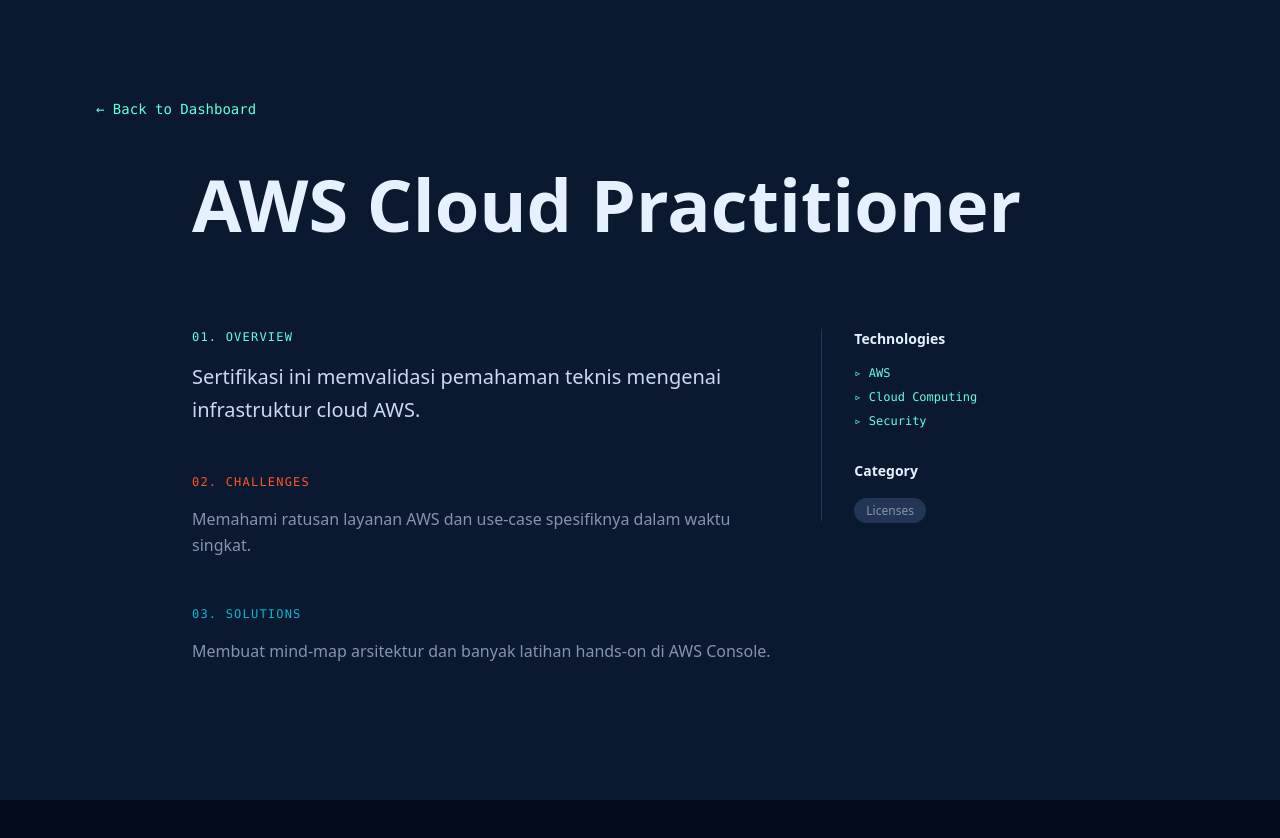
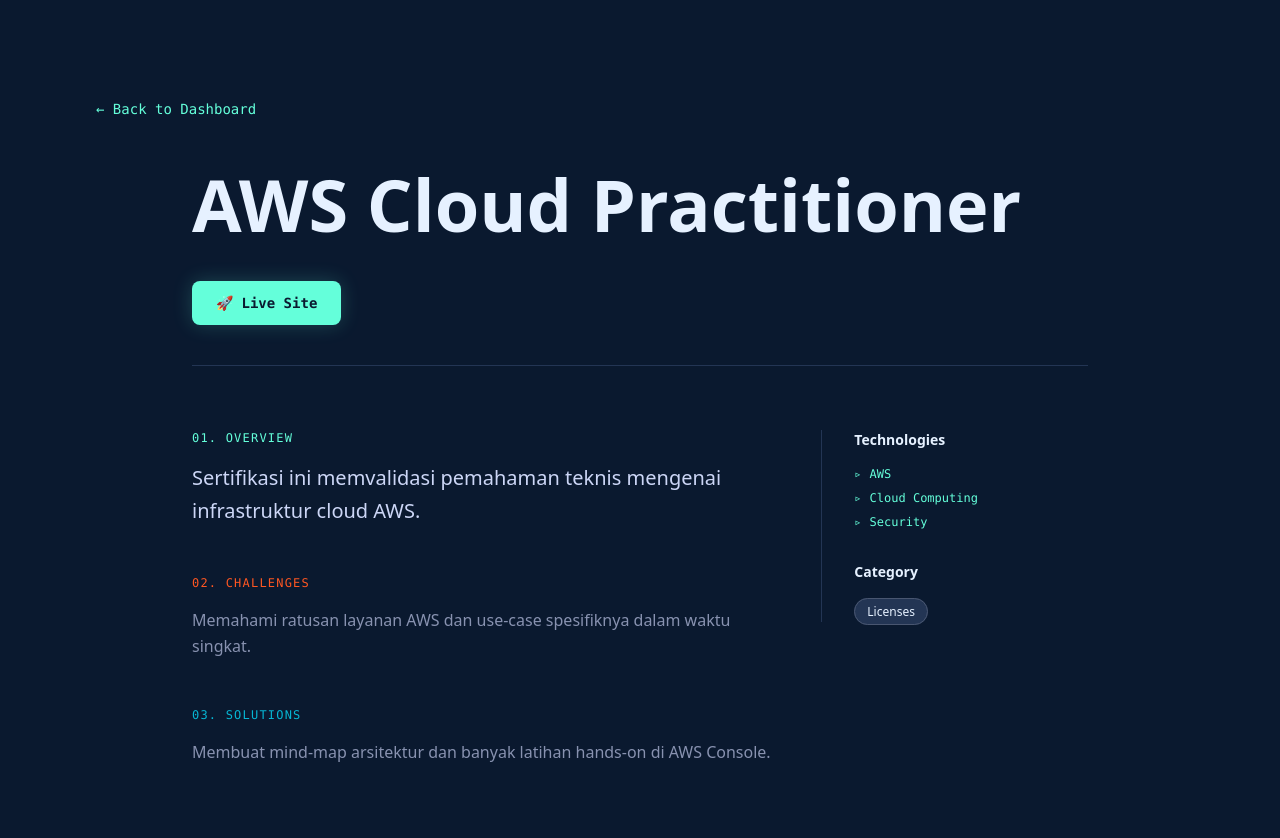
Before and after one commit to LindungiLw/my-profile-portofolio, a Next.js app: page /projects/aws-cloud-practitioner in a window 1280 px wide. Shown: the top 838 px of the page. Before the commit the page ends 800 px from the top, so only its background shows below. Built offline with nearby package versions, Linux system fonts and the light colour scheme.

Commit message:
add data in projects

```diff
--- a/app/projects/[slug]/page.tsx
+++ b/app/projects/[slug]/page.tsx
@@ -4,7 +4,7 @@
 import { notFound } from "next/navigation";
 import { projects } from "@/data/projects";
 
-// Tambahkan "async" di sini juga
+// Tambahkan "async" di sini untuk Next.js 15
 export default async function CaseStudyPage({
   params,
 }: {
@@ -25,12 +25,107 @@
         ← Back to Dashboard
       </Link>
 
-      <div className="max-w-4xl mx-auto">
-        <h1 className="text-4xl md:text-7xl font-bold text-[#E6F1FF] mb-10 leading-tight">
+      <div className="max-w-4xl mx-auto animate-fade-in">
+        {/* ================= HEADER: JUDUL PROYEK ================= */}
+        <h1 className="text-4xl md:text-7xl font-bold text-[#E6F1FF] mb-8 leading-tight">
           {p.title}
         </h1>
 
-        <div className="grid grid-cols-1 md:grid-cols-3 gap-12 mt-20">
+        {/* ================= AREA TOMBOL (FIGMA LINK, GITHUB, LIVE) ================= */}
+        <div className="flex flex-wrap gap-4 mb-16 border-b border-[#233554] pb-10">
+          {/* 1. TOMBOL GITHUB (Hanya muncul jika ada link GitHub yang valid) */}
+          {p.github && p.github !== "#" && (
+            <a
+              href={p.github}
+              target="_blank"
+              rel="noreferrer"
+              className="flex items-center gap-2 text-[#E6F1FF] bg-[#112240] hover:bg-[#233554] border border-[#233554] px-6 py-3 rounded-lg font-mono text-sm transition-all shadow-lg hover:-translate-y-1"
+            >
+              <span>📂</span> Source Code
+            </a>
+          )}
+
+          {/* 2. TOMBOL FIGMA PROTOTYPE (Eksternal Link) */}
+          {(p as any).figma && (p as any).figma !== "#" && (
+            <a
+              href={(p as any).figma}
+              target="_blank"
+              rel="noreferrer"
+              className="flex items-center gap-2 text-[#E6F1FF] bg-[#2C2D33] hover:bg-[#1E1E24] border border-[#A259FF]/50 hover:border-[#A259FF] px-6 py-3 rounded-lg font-mono text-sm transition-all group shadow-[0_0_15px_rgba(162,89,255,0.1)] hover:shadow-[0_0_20px_rgba(162,89,255,0.3)] hover:-translate-y-1"
+            >
+              {/* SVG Logo Figma Asli */}
+              <svg
+                viewBox="0 0 38 57"
+                fill="none"
+                xmlns="http://www.w3.org/2000/svg"
+                className="w-4 h-4 group-hover:scale-110 transition-transform"
+              >
+                <path
+                  d="M19 28.5C24.2467 28.5 28.5 24.2467 28.5 19C28.5 13.7533 24.2467 9.5 19 9.5C13.7533 9.5 9.5 13.7533 9.5 19C9.5 24.2467 13.7533 28.5 19 28.5Z"
+                  fill="#1ABCFE"
+                />
+                <path
+                  d="M9.5 28.5C9.5 23.2533 13.7533 19 19 19H28.5V38H19C13.7533 38 9.5 33.7467 9.5 28.5Z"
+                  fill="#0ACF83"
+                />
+                <path
+                  d="M28.5 0H19C13.7533 0 9.5 4.25329 9.5 9.5C9.5 14.7467 13.7533 19 19 19H28.5V0Z"
+                  fill="#F24E1E"
+                />
+                <path
+                  d="M9.5 19C9.5 13.7533 13.7533 9.5 19 9.5V28.5C13.7533 28.5 9.5 24.2467 9.5 19Z"
+                  fill="#FF7262"
+                />
+                <path
+                  d="M19 57C13.7533 57 9.5 52.7467 9.5 47.5C9.5 42.2533 13.7533 38 19 38C24.2467 38 28.5 42.2533 28.5 47.5C28.5 52.7467 24.2467 57 19 57Z"
+                  fill="#A259FF"
+                />
+              </svg>
+              View in Figma
+            </a>
+          )}
+
+          {/* 3. TOMBOL LIVE DEMO/EXTERNAL */}
+          {p.external && p.external !== "#" && (
+            <a
+              href={p.external}
+              target="_blank"
+              rel="noreferrer"
+              className="flex items-center gap-2 text-[#0A192F] bg-[#64FFDA] hover:bg-[#64FFDA]/80 px-6 py-3 rounded-lg font-mono text-sm font-bold transition-all shadow-[0_0_20px_rgba(100,255,218,0.2)] hover:-translate-y-1"
+            >
+              <span>🚀</span> Live Site
+            </a>
+          )}
+        </div>
+
+        {/* ================= IFRAME: INTERACTIVE PROTOTYPE ================= */}
+        {/* Akan muncul secara otomatis jika kamu menaruh figmaEmbed di data projects.ts */}
+        {(p as any).figmaEmbed && (
+          <section className="mb-20 animate-fade-in-up">
+            <div className="flex items-center justify-between mb-6">
+              <h2 className="text-2xl md:text-3xl font-bold text-[#E6F1FF] flex items-center gap-3">
+                <span className="text-[#A259FF]"></span> Interactive Prototype
+              </h2>
+              <span className="text-xs font-mono text-[#8892B0] bg-[#112240] px-3 py-1 rounded-full border border-[#233554] shadow-sm">
+                Try it here
+              </span>
+            </div>
+
+            <div className="w-full bg-[#112240] rounded-2xl border border-[#233554] p-2 md:p-4 shadow-2xl">
+              <iframe
+                style={{ border: "none" }}
+                className="w-full h-[600px] md:h-[800px] rounded-xl bg-[#0A192F]"
+                src={(p as any).figmaEmbed}
+                allowFullScreen
+                loading="lazy"
+                title="Figma Interactive Prototype"
+              ></iframe>
+            </div>
+          </section>
+        )}
+
+        {/* ================= KONTEN UTAMA: PENJELASAN PROYEK ================= */}
+        <div className="grid grid-cols-1 md:grid-cols-3 gap-12">
           <div className="space-y-12 md:col-span-2">
             <section>
               <h2 className="text-[#64FFDA] font-mono text-xs mb-4 uppercase tracking-widest">
@@ -54,15 +149,19 @@
             </section>
           </div>
 
-          <aside className="border-l border-[#233554] pl-8 h-fit space-y-8">
+          {/* ================= SIDEBAR KANAN: TECH STACK & CATEGORY ================= */}
+          <aside className="border-l border-[#233554] pl-8 h-fit space-y-8 sticky top-8">
             <div>
               <h4 className="text-[#E6F1FF] font-bold text-sm mb-4">
                 Technologies
               </h4>
               <ul className="space-y-2 font-mono text-xs">
                 {p.techStack.map((t) => (
-                  <li key={t} className="text-[#64FFDA]">
-                    ▹ {t}
+                  <li
+                    key={t}
+                    className="text-[#64FFDA] flex items-center gap-2"
+                  >
+                    <span>▹</span> {t}
                   </li>
                 ))}
               </ul>
@@ -71,7 +170,7 @@
               <h4 className="text-[#E6F1FF] font-bold text-sm mb-4">
                 Category
               </h4>
-              <span className="text-xs bg-[#233554] px-3 py-1 rounded-full">
+              <span className="text-xs bg-[#233554] px-3 py-1 rounded-full text-[#E6F1FF] border border-[#495670]">
                 {p.category}
               </span>
             </div>
--- a/data/projects.ts
+++ b/data/projects.ts
@@ -1,12 +1,57 @@
-// data/projects.ts
+export const projects = [
+  // FIGMA
+  {
+    slug: "emergency-call-web",
+    overline: "wireframe",
+    title: "Emergency Call Web",
+    category: "UI/UX",
+    image: "/assets/emergencyy.png",
+    shortDescription:
+      "Eksplorasi antarmuka untuk aplikasi dompet digital dengan gaya modern minimalis.",
+    techStack: ["Figma", "FigJam", "Prototyping"],
+    external:
+      "https://www.figma.com/proto/k9dT7lgTBib5JQ0tSXejzq/Emergency-Call?node-id=54-8&p=f&t=8aDr8ivMeBxe5jgo-1&scaling=scale-down&content-scaling=fixed&page-id=54%3A6&starting-point-node-id=54%3A8",
+    figma:
+      "https://www.figma.com/proto/k9dT7lgTBib5JQ0tSXejzq/Emergency-Call?node-id=54-8&p=f&t=hB9Xltu4M7ydCUU3-1&scaling=scale-down&content-scaling=fixed&page-id=54%3A6&starting-point-node-id=54%3A8&hotspot-hints=0",
+    figmaEmbed:
+      "https://embed.figma.com/proto/k9dT7lgTBib5JQ0tSXejzq/Emergency-Call?node-id=61-127&p=f&scaling=scale-down&content-scaling=fixed&page-id=54%3A6&starting-point-node-id=54%3A8&hotspot-hints=0&embed-host=share",
+    longDescription:
+      "Desain wireframe untuk web emergency call yang mengutamakan kenyamanan dan kesesuaian dengan kebutuhan pengguna.",
+    challenges:
+      "Menampilkan suasana yang tenang dan profesional dalam konteks layanan darurat yang biasanya penuh tekanan.",
+    solutions:
+      "Sebagain tempat untuk bisa cerita dan tidak takut untuk mencoba desain yang berbeda-beda, serta melakukan banyak iterasi berdasarkan feedback dari pengguna potensial.",
+  },
 
-export const projects = [
+  {
+    slug: "emergency-call-web",
+    overline: "wireframe",
+    title: "Emergency Call Web",
+    category: "UI/UX",
+    image:
+      "https://images.unsplash.com/photo-1563986768609-322da13575f3?q=80&w=800&auto=format&fit=crop",
+    shortDescription:
+      "Eksplorasi antarmuka untuk aplikasi dompet digital dengan gaya modern minimalis.",
+    techStack: ["Figma", "FigJam", "Prototyping"],
+    external: "https://dribbble.com",
+    figma:
+      "https://www.figma.com/proto/k9dT7lgTBib5JQ0tSXejzq/Emergency-Call?node-id=54-8&p=f&t=hB9Xltu4M7ydCUU3-1&scaling=scale-down&content-scaling=fixed&page-id=54%3A6&starting-point-node-id=54%3A8&hotspot-hints=0",
+    figmaEmbed:
+      "https://embed.figma.com/proto/k9dT7lgTBib5JQ0tSXejzq/Emergency-Call?node-id=61-127&p=f&scaling=scale-down&content-scaling=fixed&page-id=54%3A6&starting-point-node-id=54%3A8&hotspot-hints=0&embed-host=share",
+    longDescription:
+      "Desain wireframe untuk web emergency call yang mengutamakan kenyamanan dan kesesuaian dengan kebutuhan pengguna.",
+    challenges:
+      "Menampilkan suasana yang tenang dan profesional dalam konteks layanan darurat yang biasanya penuh tekanan.",
+    solutions:
+      "Sebagain tempat untuk bisa cerita dan tidak takut untuk mencoba desain yang berbeda-beda, serta melakukan banyak iterasi berdasarkan feedback dari pengguna potensial.",
+  },
+
+  // WEB
   {
     slug: "ecommerce-redesign",
     overline: "Featured Project",
     title: "E-Commerce Web Platform",
     category: "Web",
-    // 👇 Tambahkan properti image ini
     image:
       "https://images.unsplash.com/photo-1661956602116-aa6865609028?q=80&w=800&auto=format&fit=crop",
     shortDescription:
@@ -21,6 +66,8 @@
     solutions:
       "Implementasi Image Optimization bawaan Next.js dan teknik Lazy Loading.",
   },
+
+  // MOBILE
   {
     slug: "taskflow-mobile",
     overline: "Mobile Application",
@@ -40,25 +87,8 @@
     solutions:
       "Menggunakan kemampuan local persistence dari Firebase Firestore.",
   },
-  {
-    slug: "fintech-app-design",
-    overline: "Design Concept",
-    title: "Fintech Wallet App Design",
-    category: "UI/UX",
-    image:
-      "https://images.unsplash.com/photo-1563986768609-322da13575f3?q=80&w=800&auto=format&fit=crop",
-    shortDescription:
-      "Eksplorasi antarmuka untuk aplikasi dompet digital dengan gaya modern minimalis.",
-    techStack: ["Figma", "FigJam", "Prototyping"],
-    github: "https://github.com/LindungiLw",
-    external: "https://dribbble.com",
-    longDescription:
-      "Desain aplikasi keuangan yang menyederhanakan grafik investasi yang rumit.",
-    challenges:
-      "Menampilkan banyak angka dan data tanpa membuat layar terlihat penuh dan membingungkan.",
-    solutions:
-      "Penggunaan whitespace yang berani dan hierarki tipografi yang jelas.",
-  },
+
+  // LICENSES
   {
     slug: "aws-cloud-practitioner",
     overline: "Certification",
```
Also changed, not shown: public/assets/emergencyy.png (added).
